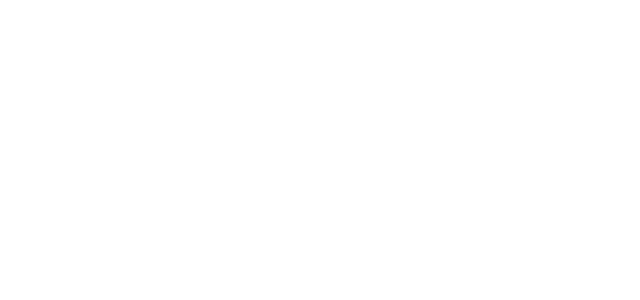
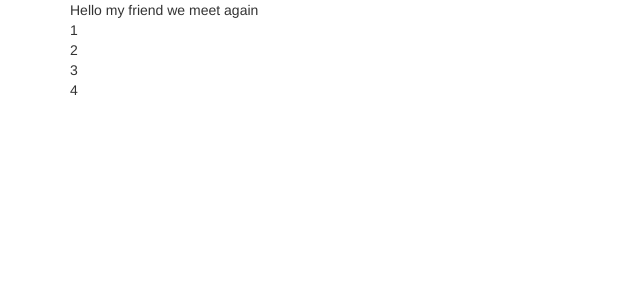
Before and after one commit to jro31/garage-redux, a React app: page / in a window 1280 px wide. Shown: the top 300 px of the page, without its empty margins (0-640 px from the left). Built offline with nearby package versions, Linux system fonts and the light colour scheme.

Commit message:
Display car ids without errors

```diff
--- a/index.html
+++ b/index.html
@@ -3,7 +3,8 @@
   <head>
     <meta charset="UTF-8">
     <link rel="stylesheet" href="https://maxcdn.bootstrapcdn.com/bootstrap/3.3.7/css/bootstrap.min.css">
-    <title>Redux boilerplate</title>
+    <link rel="shortcut icon" href="">
+    <title>Redux Garage</title>
   </head>
   <body>
     <div class="container" id="root"></div>
--- a/src/actions/index.js
+++ b/src/actions/index.js
@@ -1 +1,13 @@
-// TODO: add and export your own actions
+export const FETCH_CARS = 'FETCH_CARS';
+
+const BASE_URL = 'https://wagon-garage-api.herokuapp.com'
+
+export function fetchCars(garage) {
+  const url = `${BASE_URL}/${garage}/cars`
+  const promise = fetch(url).then(r => r.json());
+
+  return {
+    type: FETCH_CARS,
+    payload: promise
+  };
+}
--- /dev/null
+++ b/src/components/app.jsx
@@ -0,0 +1,14 @@
+import React from 'react';
+
+import CarList from '../containers/car_list';
+
+const App = () => {
+  return (
+    <div>
+      Hello my friend we meet again
+      <CarList />
+    </div>
+  );
+};
+
+export default App;
--- /dev/null
+++ b/src/components/car.jsx
@@ -0,0 +1,9 @@
+import React from 'react';
+
+const Car = (props) => {
+  return (
+    <div>{props.car.id}</div>
+  )
+}
+
+export default Car;
--- /dev/null
+++ b/src/containers/car_list.jsx
@@ -0,0 +1,27 @@
+import React, { Component } from 'react';
+import { connect } from 'react-redux';
+
+import Car from '../components/car';
+
+class CarList extends Component {
+  render() {
+    return (
+      <div>
+        { // console.log(this.props.cars.map)
+          this.props.cars.map((car) => {
+            return <Car key={car.id} car={car} />;
+          })
+        }
+      </div>
+    )
+  }
+}
+
+function mapStateToProps(state) {
+  return {
+    cars: state.cars,
+    garage: state.garage
+  }
+}
+
+export default connect(mapStateToProps)(CarList);
--- a/src/index.jsx
+++ b/src/index.jsx
@@ -1,26 +1,43 @@
 import React from 'react';
 import ReactDOM from 'react-dom';
 import { Provider } from 'react-redux';
-import { createStore, combineReducers, applyMiddleware } from 'redux';
+import { createStore, combineReducers, applyMiddleware, compose } from 'redux';
 import reduxPromise from 'redux-promise';
 import logger from 'redux-logger';
 import { BrowserRouter as Router, Route, Switch } from 'react-router-dom';
 import { createHistory as history } from 'history';
 
+import App from './components/app';
+import carsReducer from './reducers/cars_reducer';
+
 import '../assets/stylesheets/application.scss';
 
+const garageName = 'jro31';
+const initialState = {
+  garage: garageName,
+  cars:
+  [
+    { id: 1, brand: 'Peugeot', model: '106', owner: 'John', plate: 'WOB-ED-42' },
+    { id: 2, brand: 'Renault', model: 'Scenic', owner: 'Paul', plate: 'AAA-12-BC' },
+    { id: 3, brand: 'Aston Martin', model: 'DB Mark III', owner: 'James', plate: '418-ED-94' },
+    { id: 4, brand: 'VW', model: 'Beetle', owner: 'George', plate: '1234-XD-75' }
+  ]
+};
+
 const reducers = combineReducers({
-  // key: reducer
+  garage: (state = null, action) => state,
+  cars: carsReducer
 });
 
-const middlewares = applyMiddleware(reduxPromise, logger);
+const composeEnhancers = window.__REDUX_DEVTOOLS_EXTENSION_COMPOSE__ || compose;
+const middlewares = composeEnhancers(applyMiddleware(reduxPromise, logger));
+const store = createStore(reducers, initialState, middlewares);
 
-// render an instance of the component in the DOM
 ReactDOM.render(
-  <Provider store={createStore(reducers, {}, middlewares)}>
+  <Provider store={store}>
     <Router history={history}>
       <Switch>
-        TODO
+        <App />
       </Switch>
     </Router>
   </Provider>,
--- /dev/null
+++ b/src/reducers/cars_reducer.js
@@ -0,0 +1,11 @@
+import { FETCH_CARS } from '../actions';
+
+export default function(state = null, action) {
+  switch (action.type) {
+    case FETCH_CARS: {
+      return action.payload.cars;
+    }
+    default:
+      return state;
+  }
+}
```
Also changed, not shown: src/containers/garage.jsx (added), 1 other file (tests, documents, lock files or other folders).
